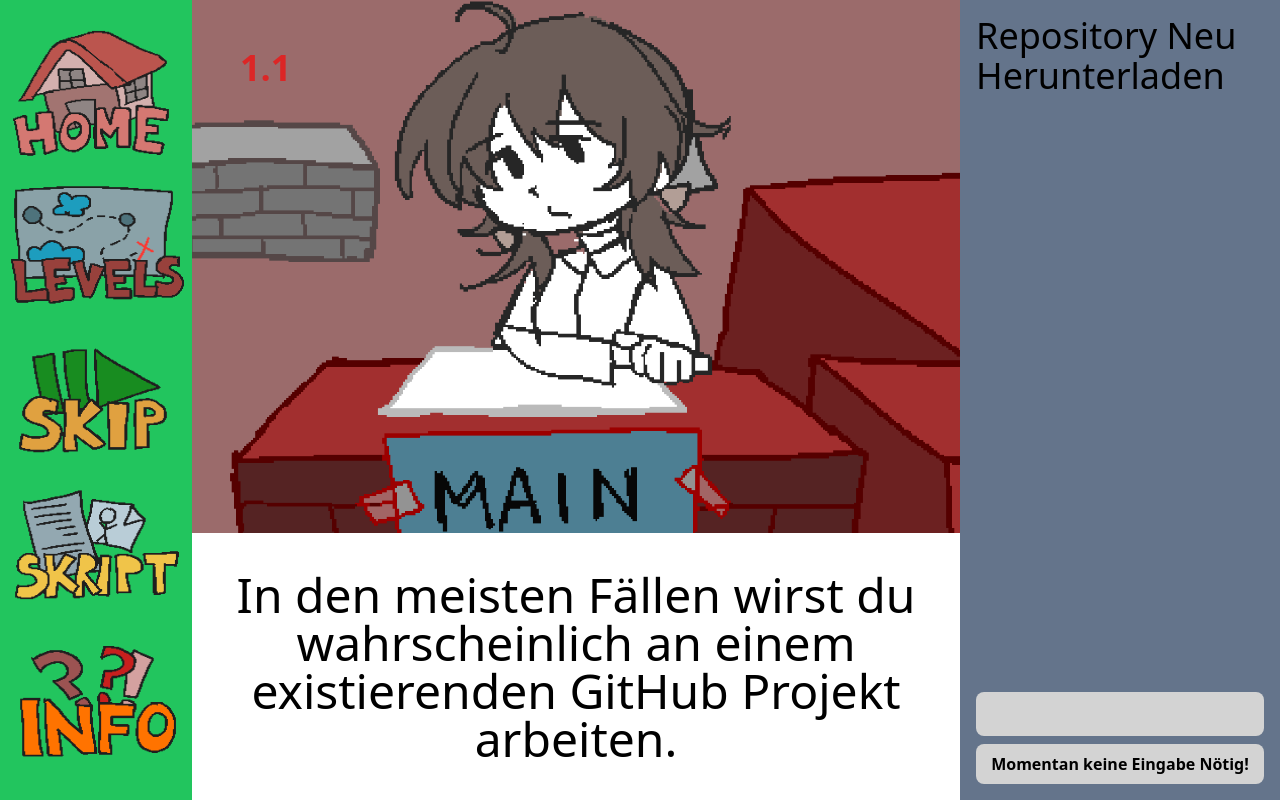
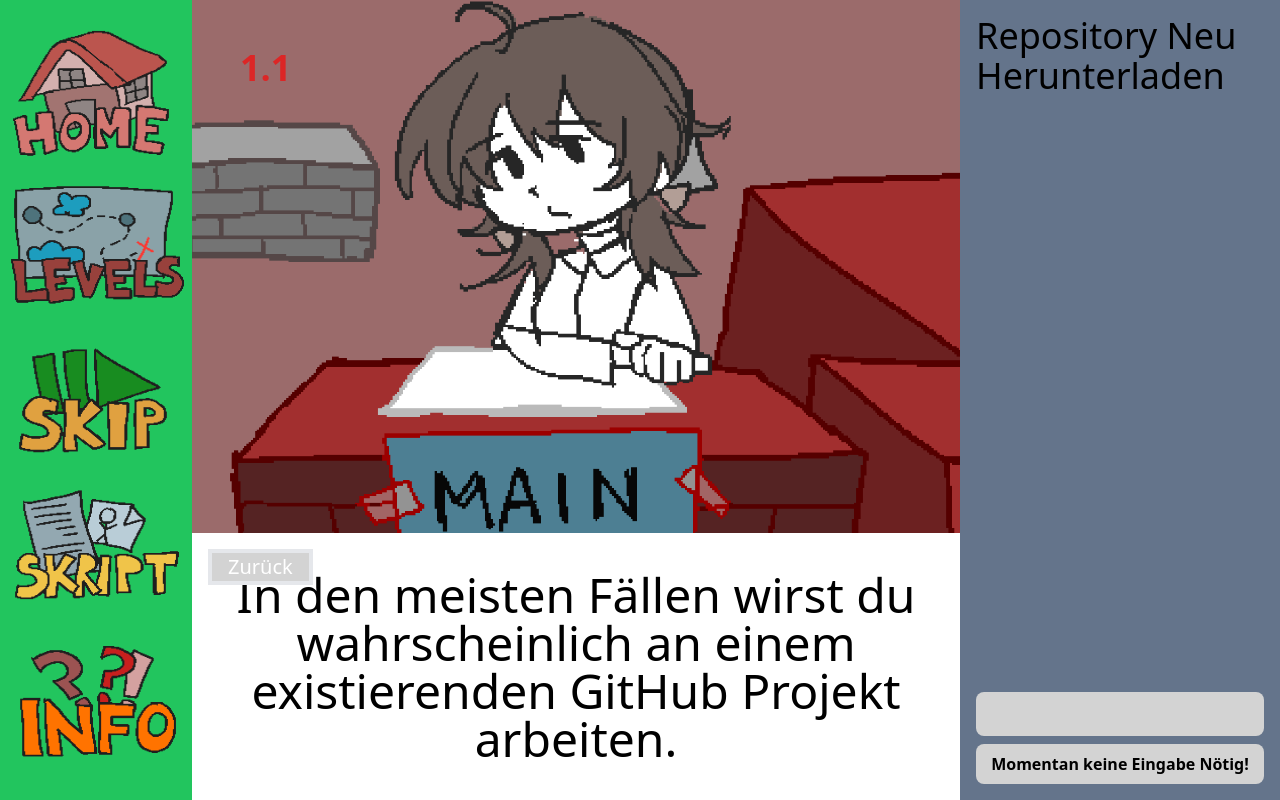
Before and after one commit to AnoukMartinez/martinez-pp-ss-2024, a JavaScript app: page /levels/1/chapters/1 in a window 1280 px wide. Built offline with nearby package versions, Linux system fonts and the light colour scheme.

Commit message:
Added Requested Back Button
You can now return to the dialogue's previous line, as long as the previous line isnt from another level (currentline <= 0) and the previous line doesnt contain a flag thats been answered.

```diff
--- a/public/dialogue_scripts/level_1.ts
+++ b/public/dialogue_scripts/level_1.ts
@@ -32,7 +32,7 @@ export const chapter_1_1: Level = {
             required_flag : FlagKeywords.GIT_CLONE
         },
         {
-            content : "Wie du sehen kannst, haben wir jetzt die Grundlage unseres Burgers hier, und ein paar Zutaten mit denen wir arbeiten können."
+            content : "Sehr gut! Wie du sehen kannst, haben wir jetzt die Grundlage unseres Burgers hier, und ein paar Zutaten mit denen wir arbeiten können."
         }
     ],
     flags: [
--- /dev/null
+++ b/public/dialogue_scripts/level_final.ts
@@ -0,0 +1,28 @@
+import { Level, FlagKeywords } from '../../src/components/DialogueLine.ts'
+
+export const chapter_final: Level = {
+    main_chapter: 3,
+    sub_chapter: 1,
+    title: "Final Chapter",
+    dialogue_lines: [
+        {
+            content: "Das war's. Danke für's Playtesten! Hoffentlich kann ich eines Tages noch mehr Level machen."
+        },
+        {
+            content: "Geplant ist noch Merge Konflikte, gitignore, und Umgehen mit API Keys."
+        }
+    ],
+    flags: [
+        {
+            id: 0,
+            keyword: FlagKeywords.TUTORIAL
+        }
+    ],
+    backgrounds: [
+        "/assets/after_push_happy.png"
+    ],
+    preview: {
+        description: "Das letzte Level, das den Spieler (Dich) Verabschiedet.",
+        thumbnail_img_path: "/assets/after_push_happy.png"
+    }
+};
--- a/src/components/Console.vue
+++ b/src/components/Console.vue
@@ -17,8 +17,8 @@ const evaluateInput = () => {
     if(props.hint != undefined) {
       output_lines.value.push('> ' + props.hint);
     } else {
-      console.log(props.hint)
       output_lines.value.push('> ' + 'Nicht ganz...');
+      console.log(props.flagKeyword)
     }
   };
 
--- a/src/components/DialogueBox.vue
+++ b/src/components/DialogueBox.vue
@@ -1,5 +1,5 @@
 <script setup lang="ts">
-import { defineProps, defineEmits, ref, watch } from 'vue';
+import { defineProps, defineEmits, ref, watch, computed } from 'vue';
 import { DialogueLine } from './DialogueLine';
 
 const props = defineProps({
@@ -14,7 +14,7 @@ const emit = defineEmits(['input-required', 'no-input-required', 'all-lines-read
 
 const currentIndex = ref(0);
 
-const renderNextLine = () => {
+function renderNextLine() {
   // If line index is greater than number of lines, keep current line
   if(currentIndex.value >= props.dialogue_lines.length - 1) {
     emit('all-lines-read')
@@ -37,6 +37,16 @@ const renderNextLine = () => {
     currentIndex.value++;
   }
 };
+
+function renderPreviousLine() {
+  if (currentIndex.value > 0) {
+    const previousLine = props.dialogue_lines[currentIndex.value - 1];
+
+    if (previousLine.required_flag === undefined) {
+      currentIndex.value--;
+    }
+  }
+}
 
 watch(currentIndex, (newIndex) => {
   // Sende einen emit je nachdem ob in der Line eine Eingabe getätigt werden soll, oder nicht
@@ -66,12 +76,29 @@ function processLine(line) {
   }
 }
 
+const notAllowedStyle = computed(() => {
+  if (currentIndex.value > 0) {
+    let previousLine = props.dialogue_lines[currentIndex.value - 1];
+    if(previousLine.required_flag != undefined) {
+      return {
+        backgroundColor : 'lightgray',
+        cursor: 'not-allowed',
+      }
+    }
+  } else {
+    return {
+      backgroundColor : 'lightgray',
+      cursor: 'not-allowed',
+    }
+  }
+});
 </script>
 
 <template>
   <div class="w-full h-full">
-    <button id="dialogueBox" class="w-full h-full relative" @click="renderNextLine">
-      <p class="text-5xl text-center p-8 max-w-full break-words" v-html="processLine(props.dialogue_lines[currentIndex])">
+    <button id="dialogueBox" class="w-full h-full relative">
+      <button class="absolute top-0 text-xl left-0 m-4 border-4 border-color-black px-4 text-white bg-slate-800 hover:bg-red-500" @click="renderPreviousLine" :style="notAllowedStyle">Zurück</button>
+      <p class="text-5xl text-center p-8 max-w-full break-words" @click="renderNextLine" v-html="processLine(props.dialogue_lines[currentIndex])">
       </p>
     </button>
   </div>
--- a/src/components/DialogueLine.ts
+++ b/src/components/DialogueLine.ts
@@ -5,7 +5,7 @@ export enum FlagKeywords {
   GIT_STATUS = "git status",
   GIT_COMMIT = `git commit -m "(Hier deine Nachricht)"`,
   GIT_PUSH = "git push",
-  GIT_CLONE = "git clone https://github.com/AnoukMartinez/martinez-pp-ss-2024",
+  GIT_CLONE = "git clone https://github.com/anoukmartinez/martinez-pp-ss-2024",
   TUTORIAL = "hallo welt",
   GIT_CHECKOUT_B = "git checkout -b dev",
   GIT_CHECKOUT_NAME = "git checkout main",
--- a/src/components/LevelScreen.vue
+++ b/src/components/LevelScreen.vue
@@ -77,7 +77,6 @@ watch(inputRequired, (newVal) => {
 })
 
 function toggleRepolink() {
-  console.log("line reached")
   showRepolink.value = true
 }
 
@@ -111,7 +110,7 @@ export default {
         </div>
         <div v-if="showRepolink" class="absolute inset-auto bg-white p-2 m-4 w-1/6 h-1/6 flex justify-center overlay flex-col">
           <div id="textToCopy" class="p-4 bg-gray-200">
-            https://github.com/AnoukMartinez/martinez-pp-ss-2024
+            https://github.com/anoukmartinez/martinez-pp-ss-2024
           </div>
           <button @click="copyToClipboard" class="mt-2 p-2 bg-blue-500 text-white">
             In Zwischenablage kopieren
--- a/src/components/testdata/levelObjects.ts
+++ b/src/components/testdata/levelObjects.ts
@@ -1,9 +1,11 @@
 import { chapter_0_1 } from '../../../public/dialogue_scripts/level_0.ts'
 import { chapter_1_1, chapter_1_2, chapter_1_3, chapter_1_4, chapter_1_5, chapter_1_6 } from '../../../public/dialogue_scripts/level_1.ts'
 import { chapter_2_1, chapter_2_2, chapter_2_3 } from '../../../public/dialogue_scripts/level_2.ts'
+import { chapter_final } from '../../../public/dialogue_scripts/level_final.ts'
 
 export const levels = [
     chapter_0_1,
     chapter_1_1, chapter_1_2, chapter_1_3, chapter_1_4, chapter_1_5, chapter_1_6,
-    chapter_2_1, chapter_2_2, chapter_2_3
+    chapter_2_1, chapter_2_2, chapter_2_3,
+    chapter_final
 ]
--- a/src/style.css
+++ b/src/style.css
@@ -740,8 +740,20 @@ select {
   inset: auto;
 }
 
+.left-0 {
+  left: 0px;
+}
+
+.top-0 {
+  top: 0px;
+}
+
 .z-50 {
   z-index: 50;
+}
+
+.z-30 {
+  z-index: 30;
 }
 
 .m-4 {
@@ -957,6 +969,10 @@ select {
   border-top-right-radius: 0.5rem;
 }
 
+.border-4 {
+  border-width: 4px;
+}
+
 .bg-black {
   --tw-bg-opacity: 1;
   background-color: rgb(0 0 0 / var(--tw-bg-opacity));
@@ -1012,6 +1028,21 @@ select {
   background-color: rgb(234 179 8 / var(--tw-bg-opacity));
 }
 
+.bg-red-200 {
+  --tw-bg-opacity: 1;
+  background-color: rgb(254 202 202 / var(--tw-bg-opacity));
+}
+
+.bg-slate-300 {
+  --tw-bg-opacity: 1;
+  background-color: rgb(203 213 225 / var(--tw-bg-opacity));
+}
+
+.bg-slate-800 {
+  --tw-bg-opacity: 1;
+  background-color: rgb(30 41 59 / var(--tw-bg-opacity));
+}
+
 .bg-opacity-50 {
   --tw-bg-opacity: 0.5;
 }
@@ -1040,6 +1071,19 @@ select {
 .py-2 {
   padding-top: 0.5rem;
   padding-bottom: 0.5rem;
+}
+
+.px-4 {
+  padding-left: 1rem;
+  padding-right: 1rem;
+}
+
+.pl-4 {
+  padding-left: 1rem;
+}
+
+.text-left {
+  text-align: left;
 }
 
 .text-center {
@@ -1124,6 +1168,26 @@ select {
   background-color: rgb(255 255 255 / var(--tw-bg-opacity));
 }
 
+.hover\:bg-slate-800:hover {
+  --tw-bg-opacity: 1;
+  background-color: rgb(30 41 59 / var(--tw-bg-opacity));
+}
+
+.hover\:bg-slate-700:hover {
+  --tw-bg-opacity: 1;
+  background-color: rgb(51 65 85 / var(--tw-bg-opacity));
+}
+
+.hover\:bg-slate-600:hover {
+  --tw-bg-opacity: 1;
+  background-color: rgb(71 85 105 / var(--tw-bg-opacity));
+}
+
+.hover\:bg-red-500:hover {
+  --tw-bg-opacity: 1;
+  background-color: rgb(239 68 68 / var(--tw-bg-opacity));
+}
+
 .hover\:text-black:hover {
   --tw-text-opacity: 1;
   color: rgb(0 0 0 / var(--tw-text-opacity));
```
